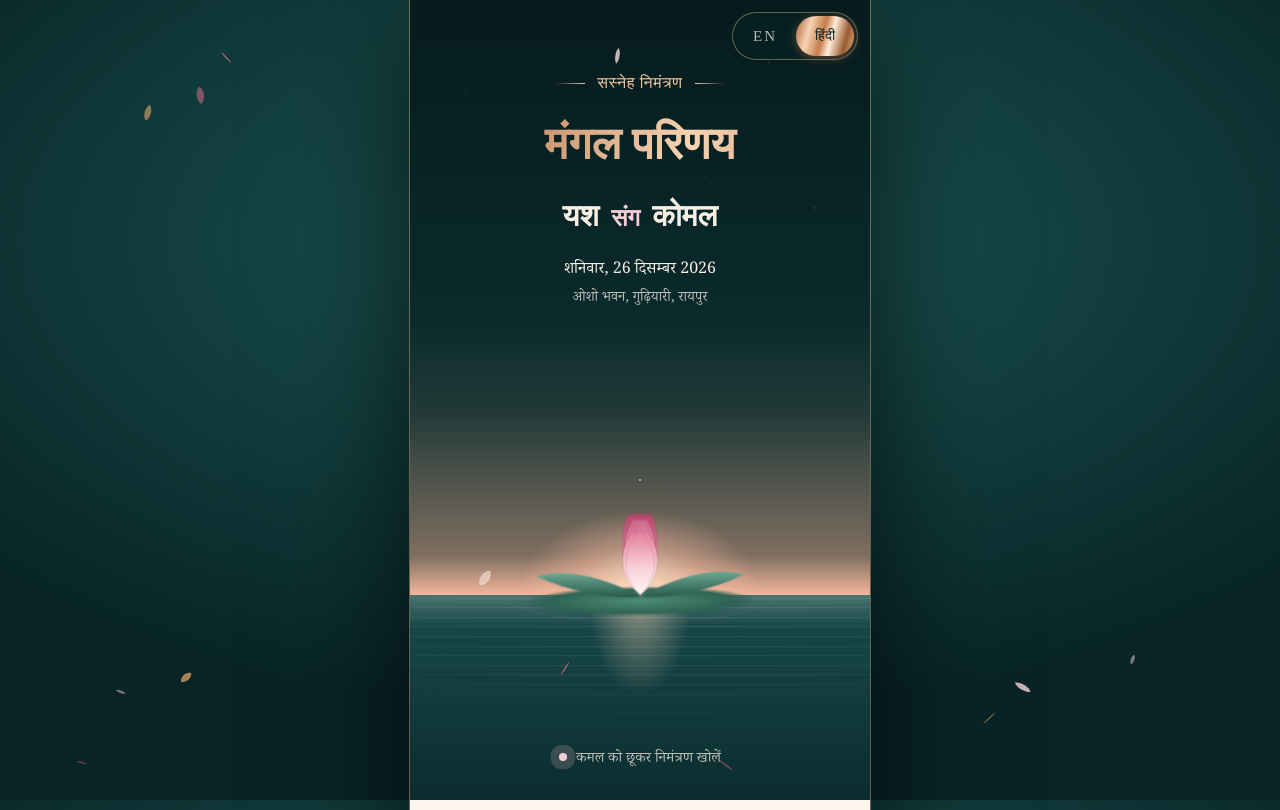
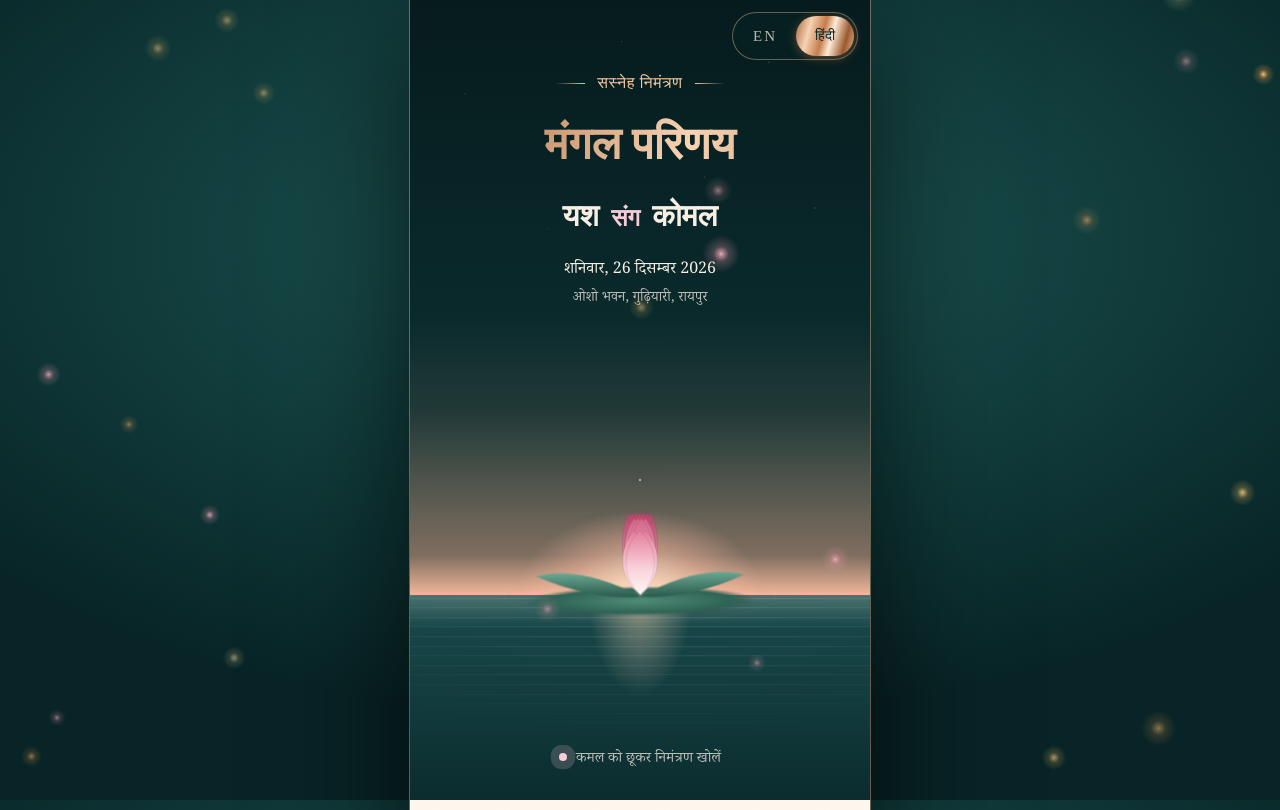
Before and after one commit to ankme5/Yesh, a plain HTML site: page index.html in a window 1280 px wide. Shown: the top 810 px of the page. Drawn offline with Linux system fonts and the light colour scheme; animation ran at ten frames a second; a web font is replaced by a local one.

Commit message:
Fireflies, Bodhi leaf favicon, and background music
Replace falling petals with rising fireflies and a sparkle burst on open.
New Bodhi leaf tab icon. Add music.mp3 (looped, played on open).

Co-Authored-By: Claude Sonnet 5.5 <noreply@anthropic.com>

```diff
--- a/index.html
+++ b/index.html
@@ -754,35 +754,40 @@ function setLang(l){ if(l===lang) return; if(reduce){ apply(l); return; } docume
   apply(s); document.querySelectorAll('.lang button').forEach(function(b){ b.addEventListener('click',function(){ setLang(b.dataset.l); }); });
 })();
 
-/* ---------- Ambient FX: drifting petals, tap ripples, petal showers ---------- */
+/* ---------- Ambient FX: rising fireflies, tap ripples, sparkle bursts ---------- */
 var Fx=(function(){
-  var cv=document.getElementById('fx'),ctx=cv.getContext('2d'),W=0,H=0,pet=[],sh=[],rp=[],run=false;
-  var cols=['#F4B9C7','#E58BA3','#FAD9DF','#F6B26B','#FFF1E6','#D9708C'];
+  var cv=document.getElementById('fx'),ctx=cv.getContext('2d'),W=0,H=0,fly=[],sh=[],rp=[],run=false;
+  var cols=[[255,196,110],[255,170,90],[255,226,170],[246,160,180]], spr=cols.map(sprite);
   function R(){ return Math.random(); }
+  /* pre-rendered soft glow per colour, so each frame is just drawImage */
+  function sprite(c){ var s=document.createElement('canvas'),g; s.width=s.height=64; g=s.getContext('2d');
+    var r=g.createRadialGradient(32,32,0,32,32,32); r.addColorStop(0,'rgba(255,252,240,1)'); r.addColorStop(.12,'rgba('+c+',1)'); r.addColorStop(.4,'rgba('+c+',.35)'); r.addColorStop(1,'rgba('+c+',0)');
+    g.fillStyle=r; g.fillRect(0,0,64,64); return s; }
   function size(){ var d=Math.min(devicePixelRatio||1,2); W=innerWidth; H=innerHeight; cv.width=W*d; cv.height=H*d; ctx.setTransform(d,0,0,d,0,0); }
-  function mk(init){ return {x:R()*W,y:init?R()*H:-20,s:5+R()*6,vx:(R()-.5)*.3,vy:.35+R()*.5,rot:R()*6.3,vr:(R()-.5)*.03,ph:R()*6.3,c:cols[(R()*cols.length)|0],a:.45+R()*.35}; }
-  function draw(p,a){
-    ctx.save(); ctx.translate(p.x,p.y); ctx.rotate(p.rot); ctx.scale(Math.max(.15,Math.abs(Math.cos(p.ph))),1);
-    ctx.globalAlpha=a; ctx.fillStyle=p.c; ctx.beginPath(); ctx.moveTo(0,-p.s);
-    ctx.bezierCurveTo(p.s*.75,-p.s*.45,p.s*.55,p.s*.7,0,p.s); ctx.bezierCurveTo(-p.s*.55,p.s*.7,-p.s*.75,-p.s*.45,0,-p.s); ctx.fill();
-    ctx.globalAlpha=a*.35; ctx.strokeStyle='#A8405F'; ctx.lineWidth=.6; ctx.beginPath(); ctx.moveTo(0,-p.s*.7); ctx.lineTo(0,p.s*.8); ctx.stroke(); ctx.restore();
-  }
+  function mk(init){ return {x:R()*W,y:init?R()*H:H+20,s:10+R()*12,vy:.18+R()*.32,ph:R()*6.3,fq:.006+R()*.01,tw:R()*6.3,tf:.02+R()*.035,c:(R()*cols.length)|0}; }
+  function star(x,y,s,a){ ctx.globalAlpha=a; ctx.fillStyle='#FFF4DC'; ctx.beginPath(); ctx.moveTo(x,y-s);
+    ctx.quadraticCurveTo(x,y,x+s,y); ctx.quadraticCurveTo(x,y,x,y+s); ctx.quadraticCurveTo(x,y,x-s,y); ctx.quadraticCurveTo(x,y,x,y-s); ctx.fill(); }
   function frame(){
     if(!run) return; ctx.clearRect(0,0,W,H);
     for(var i=rp.length-1;i>=0;i--){ var r=rp[i]; r.t+=.014; if(r.t>=1){ rp.splice(i,1); continue; }
       var rad=8+r.t*80, a=(1-r.t)*.55; ctx.globalAlpha=1; ctx.lineWidth=1.5; ctx.strokeStyle='rgba(217,112,140,'+a.toFixed(3)+')';
       ctx.beginPath(); ctx.ellipse(r.x,r.y,rad,rad*.78,0,0,6.3); ctx.stroke();
       if(rad>30){ ctx.beginPath(); ctx.ellipse(r.x,r.y,rad*.55,rad*.55*.78,0,0,6.3); ctx.stroke(); } }
-    pet.forEach(function(p,k){ p.ph+=.02; p.x+=p.vx+Math.sin(p.ph)*.5; p.y+=p.vy; p.rot+=p.vr; if(p.y>H+20) pet[k]=mk(false); draw(p,p.a); });
-    for(i=sh.length-1;i>=0;i--){ var b=sh[i]; b.vy+=.05; b.vx*=.985; b.vy*=.99; b.x+=b.vx; b.y+=b.vy; b.rot+=b.vr; b.ph+=.08; b.life-=.007; if(b.life<=0){ sh.splice(i,1); continue; } draw(b,Math.min(1,b.life)); }
-    requestAnimationFrame(frame);
+    fly.forEach(function(f,k){ f.ph+=f.fq; f.tw+=f.tf; f.y-=f.vy; f.x+=Math.sin(f.ph)*.45+Math.sin(f.ph*2.3)*.2; if(f.y<-30) fly[k]=mk(false);
+      var g=.25+.75*Math.pow(Math.max(0,Math.sin(f.tw)),2), s=f.s*(.75+g*.35);
+      ctx.globalAlpha=.25+g*.7; ctx.drawImage(spr[f.c],f.x-s,f.y-s,s*2,s*2); });
+    for(i=sh.length-1;i>=0;i--){ var b=sh[i]; b.vy+=.035; b.vx*=.975; b.vy*=.975; b.x+=b.vx; b.y+=b.vy; b.tw+=.25; b.life-=.008; if(b.life<=0){ sh.splice(i,1); continue; }
+      var a2=Math.min(1,b.life);
+      if(b.st) star(b.x,b.y,b.s*(.6+.4*Math.abs(Math.sin(b.tw))),a2);
+      else { ctx.globalAlpha=a2; ctx.drawImage(spr[b.c],b.x-b.s,b.y-b.s,b.s*2,b.s*2); } }
+    ctx.globalAlpha=1; requestAnimationFrame(frame);
   }
   return {
-    start:function(){ if(reduce) return; size(); addEventListener('resize',size); for(var i=0;i<(innerWidth<600?9:14);i++) pet.push(mk(true));
+    start:function(){ if(reduce) return; size(); addEventListener('resize',size); for(var i=0;i<(innerWidth<600?14:22);i++) fly.push(mk(true));
       run=true; requestAnimationFrame(frame);
       document.addEventListener('visibilitychange',function(){ if(document.hidden) run=false; else if(!run){ run=true; requestAnimationFrame(frame); } }); },
     shower:function(x,y,n){ if(reduce) return; if(x==null){ x=W/2; y=H*.5; }
-      for(var i=0;i<(n||70);i++){ var a=R()*6.3, s=2+R()*6; sh.push({x:x,y:y,vx:Math.cos(a)*s,vy:Math.sin(a)*s-3.5,s:4+R()*5,rot:R()*6.3,vr:(R()-.5)*.2,ph:R()*6.3,c:cols[(R()*cols.length)|0],life:1.2+R()*.8}); } },
+      for(var i=0;i<(n||70);i++){ var a=R()*6.3, s=1.5+R()*6.5, st=R()<.35; sh.push({x:x,y:y,vx:Math.cos(a)*s,vy:Math.sin(a)*s-2.5,s:st?3+R()*4:6+R()*10,st:st,tw:R()*6.3,c:(R()*cols.length)|0,life:1+R()*.9}); } },
     ripple:function(x,y){ if(reduce||!run) return; rp.push({x:x,y:y,t:0}); if(rp.length>8) rp.shift(); }
   };
 })();
```
Also changed, not shown: img/favicon.png, 1 other file.
